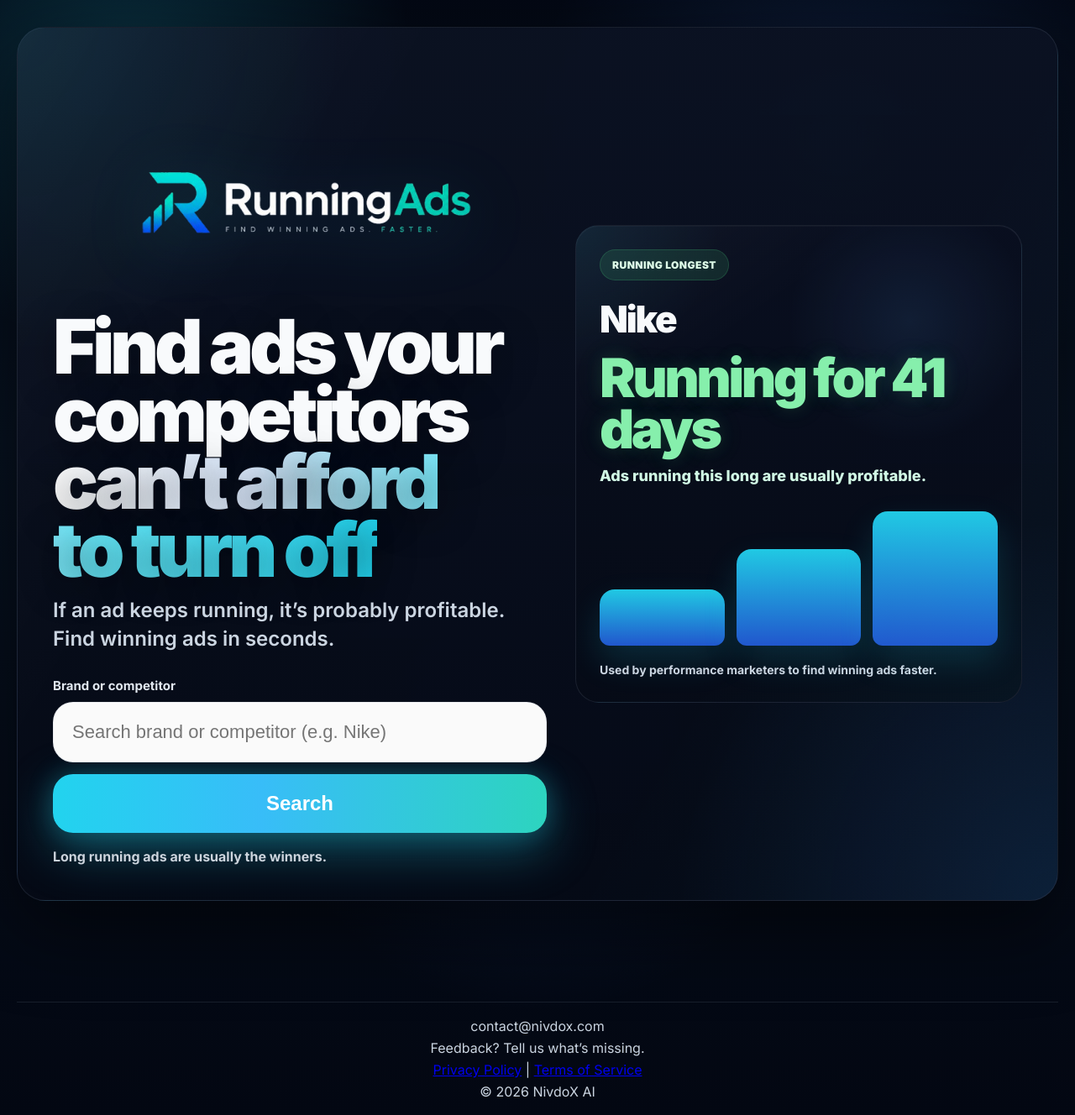
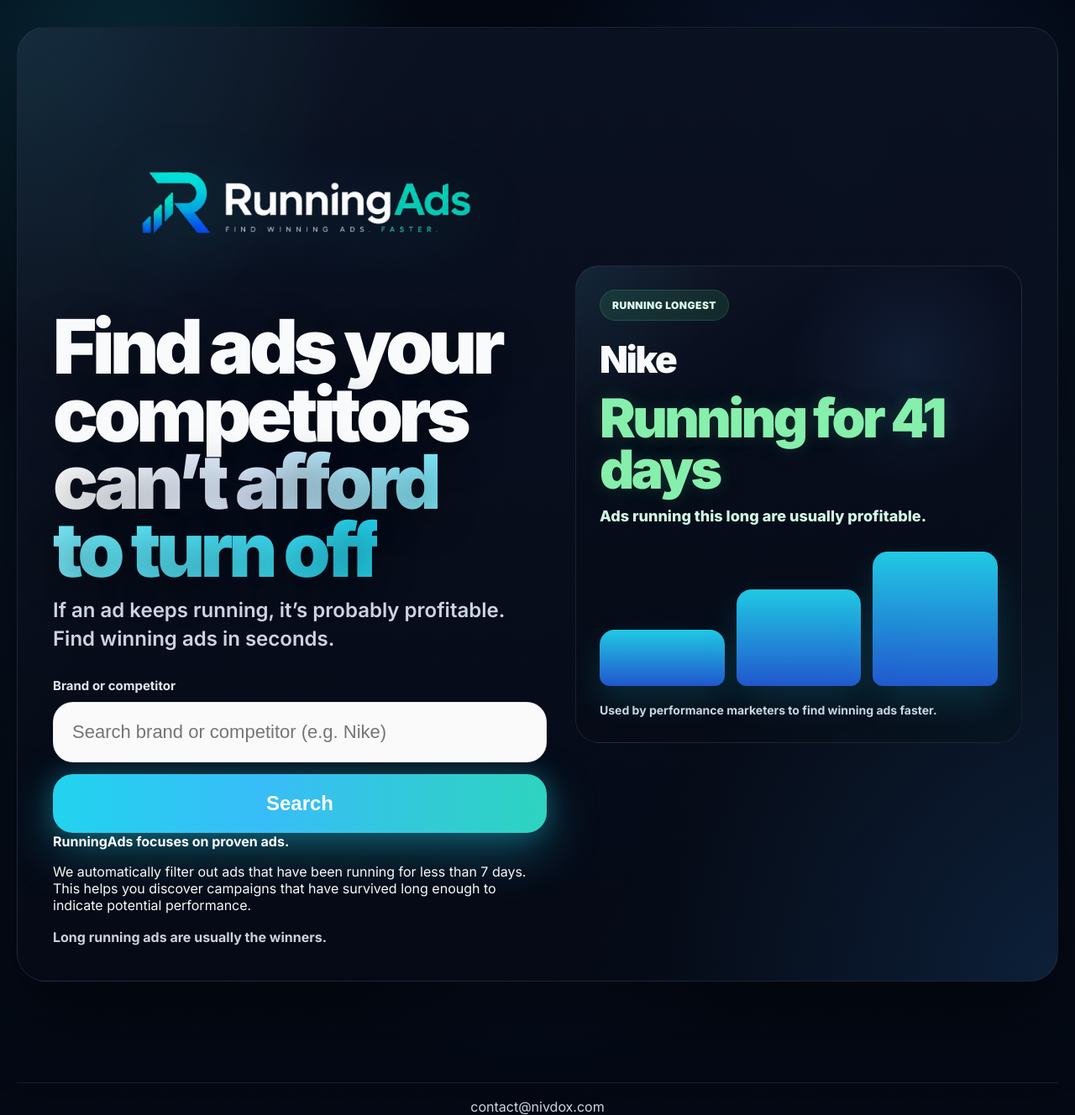
Before and after one commit to NivdoX/ad-finder-mvp, a Flask app: page / in a window 1280 px wide. Shown: the part 60-1388 px from the top of the page at 84% size. Before the commit the page ends 1367 px from the top, so only its background shows below. Run offline with Flask 3, Linux system fonts and the light colour scheme; parts of the project's set-up code (start-up, migrations or seed data) failed here and were passed over; some libraries are stand-ins or nearby versions.

Commit message:
Add visible explanation of proven ads filtering

```diff
--- a/templates/index.html
+++ b/templates/index.html
@@ -95,7 +95,13 @@
                         <span class="button-loader" id="button-loader" aria-hidden="true"></span>
                     </button>
                 </form>
-
+<div class="info-card">
+  <strong>RunningAds focuses on proven ads.</strong>
+  <p>
+    We automatically filter out ads that have been running for less than 7 days.
+    This helps you discover campaigns that have survived long enough to indicate potential performance.
+  </p>
+</div>
                 <div class="search-loading-box" id="search-loading-box" style="display:none;">
                     <div class="loading-spinner"></div>
                     <div class="loading-text">Searching for proven ads...</div>
```
